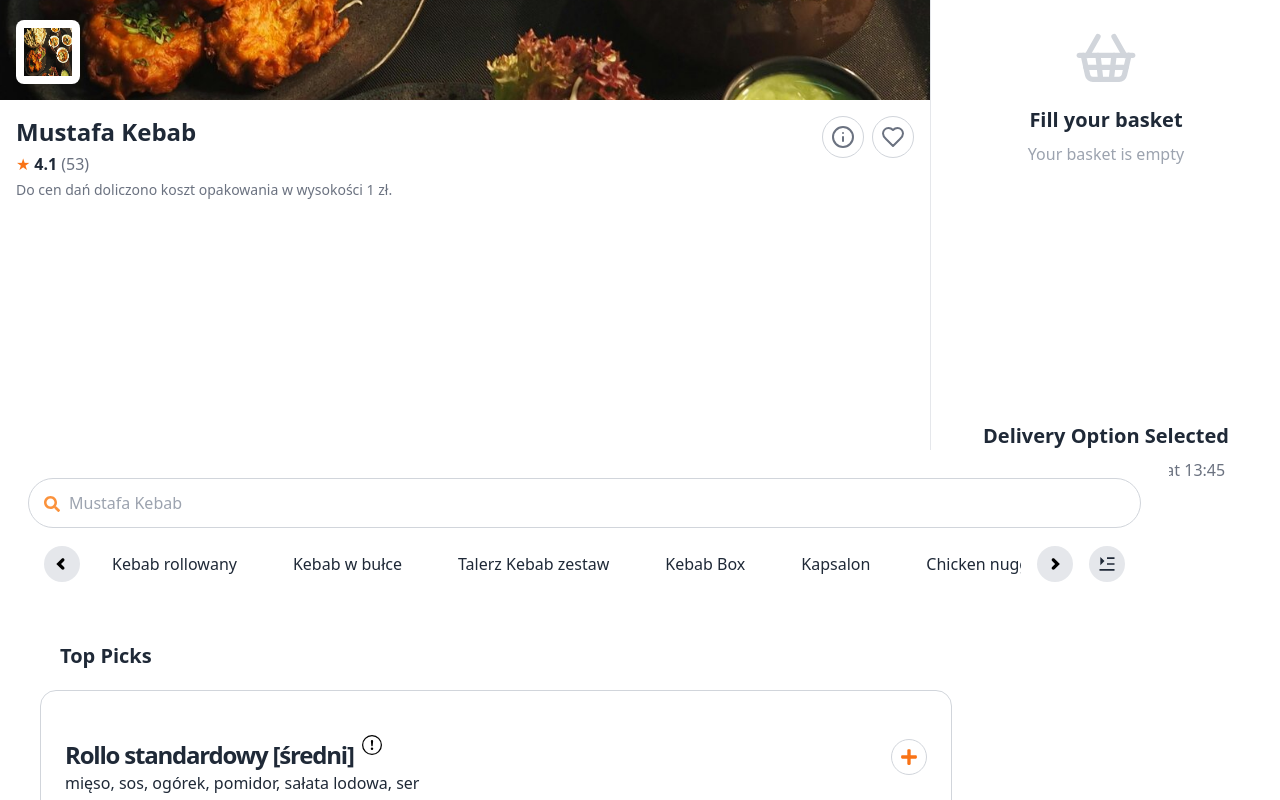
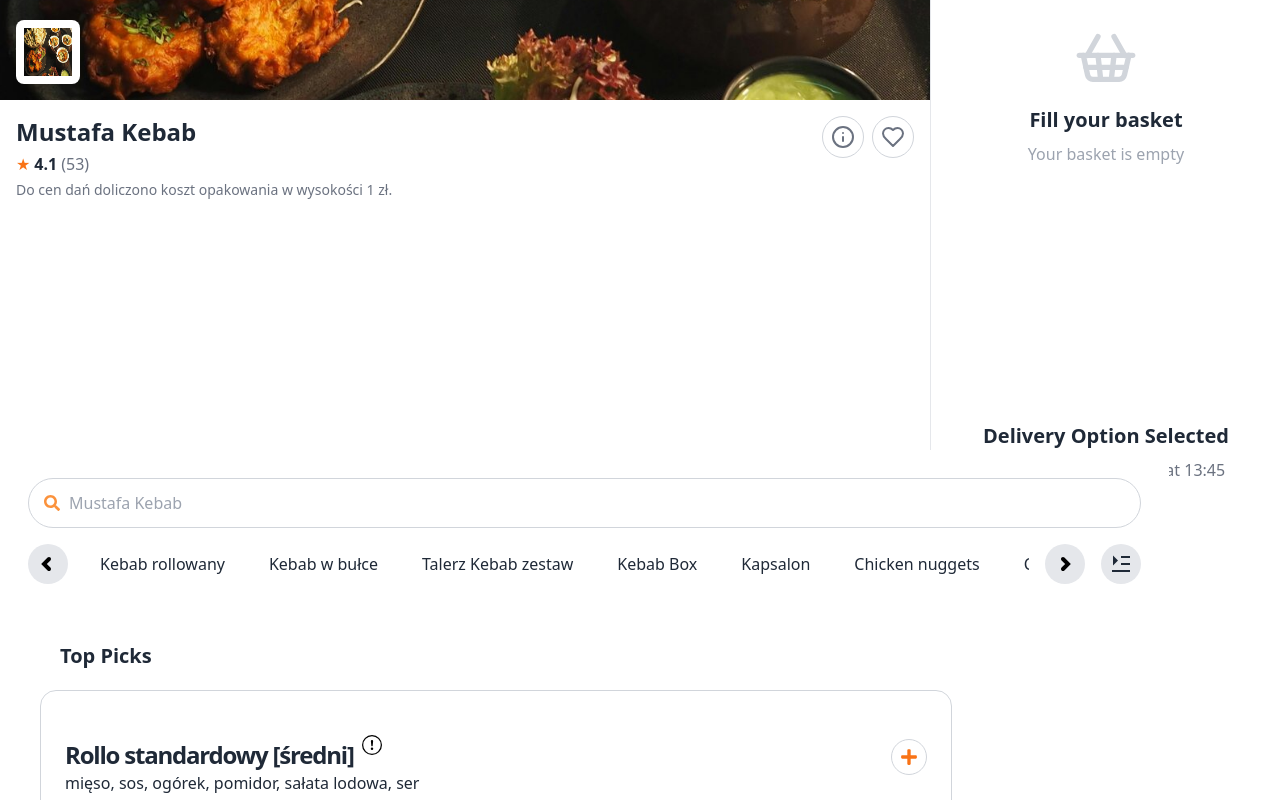
Before and after one commit to arifulislamctg11/mustafa-kebab-frontend, a React (Vite) app: page / in a window 1280 px wide. Shown: the part 422-1222 px from the top of the page. Built offline with nearby package versions, Linux system fonts and the light colour scheme; no server answers.

Commit message:
serach section create

```diff
--- a/src/components/CardSearch/CardSearch.jsx
+++ b/src/components/CardSearch/CardSearch.jsx
@@ -1,27 +1,25 @@
-import { FaArrowRight, FaBars, FaSearch } from "react-icons/fa";
+import { FaSearch } from "react-icons/fa";
 import CategorySlide from "../CategorySlide/CategorySlide";
-import { IoSearch } from "react-icons/io5";
 
-
-const CardSearch=()=>{
-    return(
-        <>
-        <div className="lg:w-[1169px] w-full z-[50]  sticky h-20 top-0   bg-white p-7">
-        <div className="relative w-full ">
+const CardSearch = () => {
+  return (
+    <div className="w-full lg:w-[1169px] z-[50] sticky h-20 top-0 bg-white p-4 lg:p-7">
+      <div className="relative w-full">
         <input
           type="text"
           placeholder="Mustafa Kebab"
           className="w-full border border-gray-300 rounded-full py-3 pl-10 pr-16 focus:outline-none focus:ring-2 focus:ring-orange-400"
         />
         {/* Search Icon */}
-        <FaSearch className="absolute left-4 top-2.5 mt-2 text-orange-400" />
-        {/* Right Icons */}
+        <FaSearch className="absolute left-4 top-1/2 transform -translate-y-1/2 text-orange-400" />
+      </div>
 
+      {/* Category Slide Component */}
+      <div >
+        <CategorySlide />
       </div>
-         <CategorySlide></CategorySlide>
+    </div>
+  );
+}
 
-        </div>
-        </>
-    )
-}
 export default CardSearch;
--- a/src/components/CategorySlide/CategorySlide.jsx
+++ b/src/components/CategorySlide/CategorySlide.jsx
@@ -1,4 +1,3 @@
-// CategorySlide.js
 import React, { useRef } from 'react';
 import { RiMenuFold2Fill } from 'react-icons/ri';
 import { TiChevronLeft, TiChevronRight } from 'react-icons/ti';
@@ -15,7 +14,7 @@
     'Kapsalon',
     'Chicken nuggets',
     'Chicken nuggets',
-    'Chicken nuggets'
+    'Chicken nuggets',
   ];
 
   // Function to handle scrolling to the left
@@ -23,7 +22,7 @@
     if (scrollRef.current) {
       scrollRef.current.scrollBy({
         left: -150,
-        behavior: 'smooth'
+        behavior: 'smooth',
       });
     }
   };
@@ -33,47 +32,47 @@
     if (scrollRef.current) {
       scrollRef.current.scrollBy({
         left: 150,
-        behavior: 'smooth'
+        behavior: 'smooth',
       });
     }
   };
 
   return (
-    <div className="flex items-center space-x-4  p-4 bg-white rounded-lg ">
-      {/* Left Arrow Icon */}
+    <div className="flex items-center justify-between space-x-4 p-4  lg:px-0 md:px-0 px-0  bg-white  w-full">
+      {/* Left Arrow Icon - Hidden on small devices */}
       <button
         onClick={scrollLeft}
-        className="p-2 text-black rounded-full hover:bg-gray-300 bg-gray-200"
+        className="hidden md:block p-2 text-black rounded-full hover:bg-gray-300 bg-gray-200"
       >
-        <TiChevronLeft className="h-5 w-5" />
+        <TiChevronLeft className="h-6 w-6 " />
       </button>
 
       {/* Menu Items */}
       <div
         ref={scrollRef}
-        className="flex space-x-6 overflow-x-auto whitespace-nowrap custom-scrollbar-hide"
+        className="flex-1 flex space-x-3 lg:font-normal  md:font-normal font-semibold overflow-x-auto whitespace-nowrap custom-scrollbar-hide scroll-smooth"
       >
         {menuItems.map((item, index) => (
           <button
             key={index}
-            className="px-4 py-2 text-gray-800 rounded-md hover:bg-gray-100 transition"
+            className="px-4 py-2 text-gray-800 text-base lg:text-md xl:text-md    rounded-md hover:bg-gray-100 transition"
           >
             {item}
           </button>
         ))}
       </div>
 
-      {/* Right Arrow Icon */}
+      {/* Right Arrow Icon - Hidden on small devices */}
       <button
         onClick={scrollRight}
-        className="p-2 text-black rounded-full hover:bg-gray-300 bg-gray-200"
+        className="hidden md:block p-2 text-black rounded-full hover:bg-gray-300 bg-gray-200"
       >
-        <TiChevronRight className="h-5 w-5" />
+        <TiChevronRight className="h-6 w-6 " />
       </button>
 
       {/* Menu Icon */}
       <button className="p-2 bg-gray-200 text-gray-800 rounded-full hover:bg-gray-300">
-        <RiMenuFold2Fill className="h-5 w-5" />
+        <RiMenuFold2Fill className="lg:h-6  lg:w-6 md:h-6  md:w-6 h-4 w-4 " />
       </button>
     </div>
   );
```
